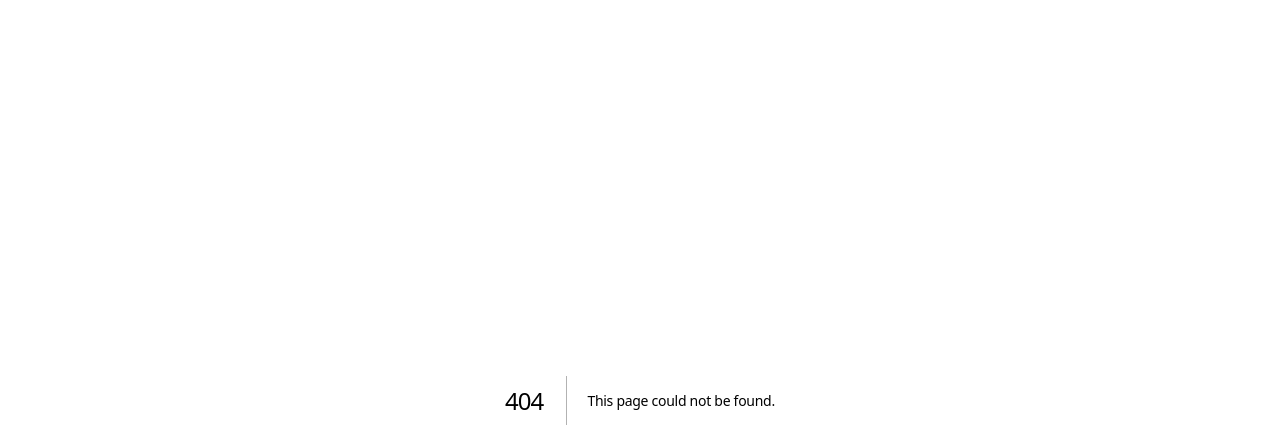
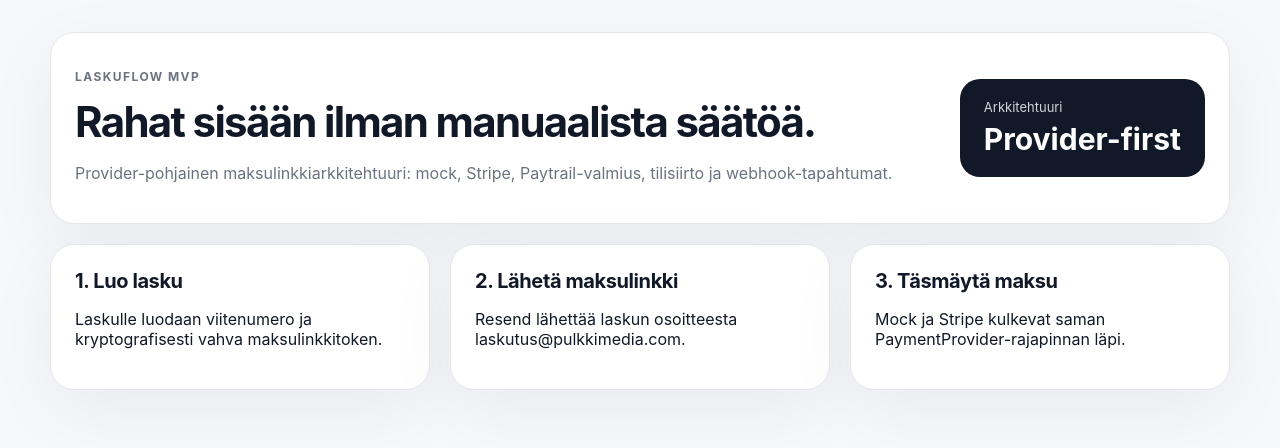
Before and after one commit to VernerPLK/LaskuFlow, a Next.js app: page / in a window 1280 px wide. Before the commit this address had no page. Shown: the top 448 px of the page. Built offline with nearby package versions, Linux system fonts and the light colour scheme.

Commit message:
Add LaskuFlow dashboard landing page

```diff
--- /dev/null
+++ b/app/page.tsx
@@ -0,0 +1,19 @@
+export default function HomePage() {
+  return (
+    <main className="pageShell">
+      <section className="card heroCard">
+        <div>
+          <p className="eyebrow">LaskuFlow MVP</p>
+          <h1>Rahat sisään ilman manuaalista säätöä.</h1>
+          <p className="muted">Provider-pohjainen maksulinkkiarkkitehtuuri: mock, Stripe, Paytrail-valmius, tilisiirto ja webhook-tapahtumat.</p>
+        </div>
+        <div className="amountBox"><span>Arkkitehtuuri</span><strong>Provider-first</strong></div>
+      </section>
+      <section className="grid three">
+        <div className="card"><h2>1. Luo lasku</h2><p>Laskulle luodaan viitenumero ja kryptografisesti vahva maksulinkkitoken.</p></div>
+        <div className="card"><h2>2. Lähetä maksulinkki</h2><p>Resend lähettää laskun osoitteesta laskutus@pulkkimedia.com.</p></div>
+        <div className="card"><h2>3. Täsmäytä maksu</h2><p>Mock ja Stripe kulkevat saman PaymentProvider-rajapinnan läpi.</p></div>
+      </section>
+    </main>
+  );
+}
```
